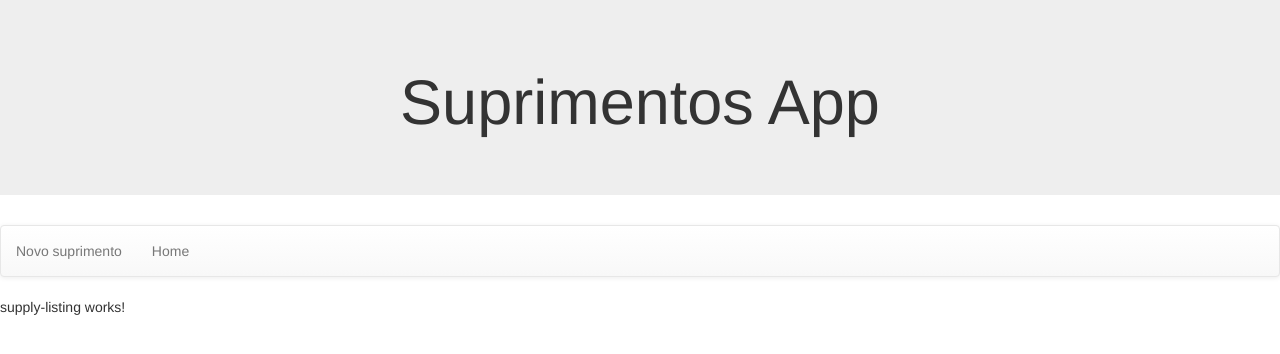
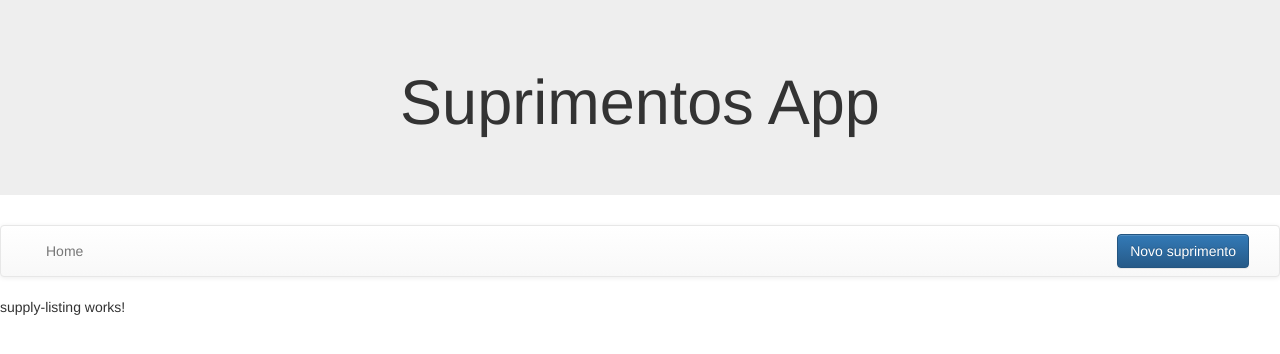
Before and after one commit to victorserpac/supplies-ui, an Angular app: page / in a window 1280 px wide. Shown: the top 354 px of the page. Built offline with nearby package versions, Linux system fonts and the light colour scheme.

Commit message:
Improva navbar

```diff
--- a/src/app/app.component.html
+++ b/src/app/app.component.html
@@ -3,11 +3,18 @@
     Suprimentos App
   </h1>
 </div>
+
 <nav class="navbar navbar-default">
-    <ul class="nav navbar-nav">
-      <li><a [routerLink]="['/cadastro']">Novo suprimento</a></li>
-      <li><a [routerLink]="['']">Home</a></li>
-    </ul>
+  <div class="container-fluid">
+    <div class="collapse navbar-collapse">
+      <ul class="nav navbar-nav">
+        <li><a [routerLink]="['']">Home</a></li>
+      </ul>
+      <div class="navbar-form navbar-right">
+        <a class="btn btn-primary" [routerLink]="['/cadastro']">Novo suprimento</a>
+      </div>
+    </div>
+  </div>
 </nav>
 
 <router-outlet></router-outlet>
```
